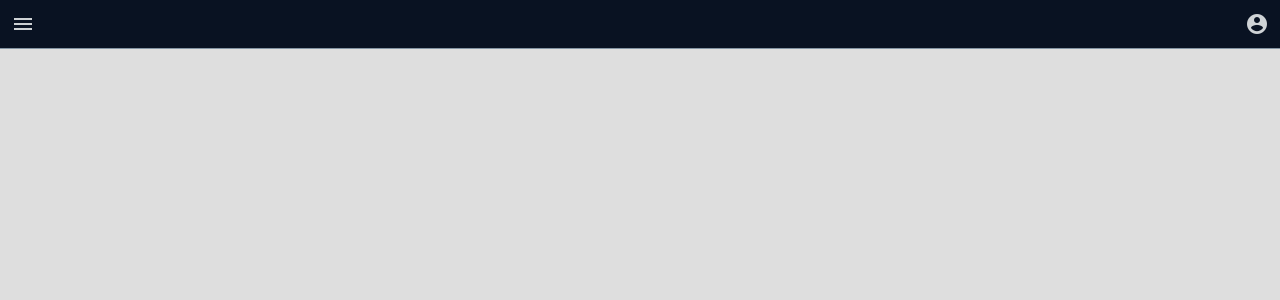
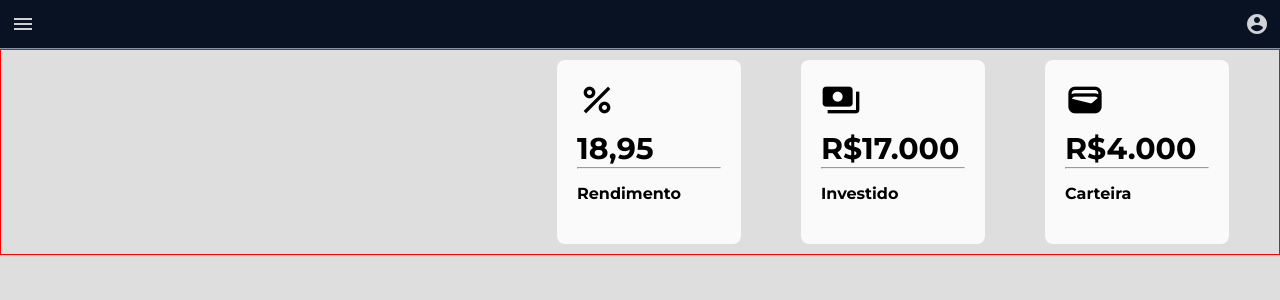
Before and after one commit to alisson-sds/fynansis, a React (Create React App) app: page /Home in a window 1280 px wide. Shown: the top 300 px of the page. Built offline with nearby package versions, Linux system fonts and the light colour scheme.

Commit message:
Continuação da home, blocos com valores

```diff
--- a/public/index.html
+++ b/public/index.html
@@ -4,6 +4,9 @@
     <meta charset="utf-8" />
     <link rel="icon" href="%PUBLIC_URL%/favicon.ico" />
     <link href="https://fonts.googleapis.com/icon?family=Material+Icons" rel="stylesheet" />
+    <style>
+      @import url('https://fonts.googleapis.com/css2?family=Montserrat:wght@700;800&display=swap');
+    </style>
     <meta name="viewport" content="width=device-width, initial-scale=1" />
     <meta name="theme-color" content="#000000" />
     <meta name="description" content="Web site created using create-react-app" />
--- a/src/Home.css
+++ b/src/Home.css
@@ -40,6 +40,8 @@ header {
   box-sizing: border-box;
   border-bottom: 1px solid #8494a3; /* rgba(255, 255, 255, 0.1); */
   /* border-top: 1px solid #091222;   rgba(255, 255, 255, 0.1); */
+  font-family: 'Montserrat', sans-serif;
+  font-size: 14px;
   border-left: 5px solid transparent;
   transition: all 0.5s ease;
 }
@@ -71,6 +73,47 @@ a:hover {
   height: 30px;
   width: 30px;
   text-align: center;
+}
+
+.content {
+  display: flex;
+  justify-items: start;
+}
+
+.mainData {
+  border: 1px solid red;
+  width: 100%;
+  height: 100%;
+  padding: 10px 50px 10px 10px;
+  display: flex;
+  justify-content: end;
+  flex-direction: row;
+}
+
+.block {
+  background-color: #fafafa;
+  text-align: left;
+  width: 144px;
+  height: 144px;
+  border-radius: 8px;
+  margin-left: 60px;
+  padding: 20px;
+  display: flex;
+  flex-direction: column;
+  font-family: 'Montserrat', sans-serif;
+}
+
+.block i {
+  font-size: 40px;
+  margin-bottom: 10px;
+}
+
+.block span {
+  font-size: 30px;
+}
+
+.block hr {
+  margin-bottom: 15px;
 }
 
 @media (max-width: 860px) {
--- a/src/Home.js
+++ b/src/Home.js
@@ -7,16 +7,22 @@ const Home = () => {
   const toggleMenu = () => {
     setIsOpened(!isOpened)
   }
+  const mudaFunc = (valor) => {
+    if (valor) {
+    } else {
+    }
+  }
   return (
     <>
       <header>
-        <button onClick={toggleMenu} className='btn material-icons'>
+        <button onClick={toggleMenu} className='btn material-icons' style={{ color: isOpened ? '#244887' : '#cfd3d6' }}>
           menu
         </button>
         <button onClick={toggleMenu} className='btn material-icons'>
           account_circle
         </button>
       </header>
+      <div className='content'>
         {isOpened && (
           <div className='sidebar'>
             <a href='#'>
@@ -25,7 +31,7 @@ const Home = () => {
             </a>
             <a href='#'>
               <i className='material-icons'>paid</i>
-            <span>Nova Transação</span>
+              <span>Transação</span>
             </a>
             <a href='#'>
               <i className='material-icons'>manage_search</i>
@@ -37,6 +43,24 @@ const Home = () => {
             </a>
           </div>
         )}
+        <div className='mainData'>
+          <div className='block'>
+            <i className='material-icons'>percent</i>
+            <span>18,95</span>
+            <hr /> Rendimento
+          </div>
+          <div className='block'>
+            <i className='material-icons'>payments</i>
+            <span>R$17.000</span>
+            <hr /> Investido
+          </div>
+          <div className='block'>
+            <i className='material-icons'>wallet</i>
+            <span>R$4.000</span>
+            <hr /> Carteira
+          </div>
+        </div>
+      </div>
     </>
   )
 }
```
Lines whose indentation alone changed are shown as unchanged.
